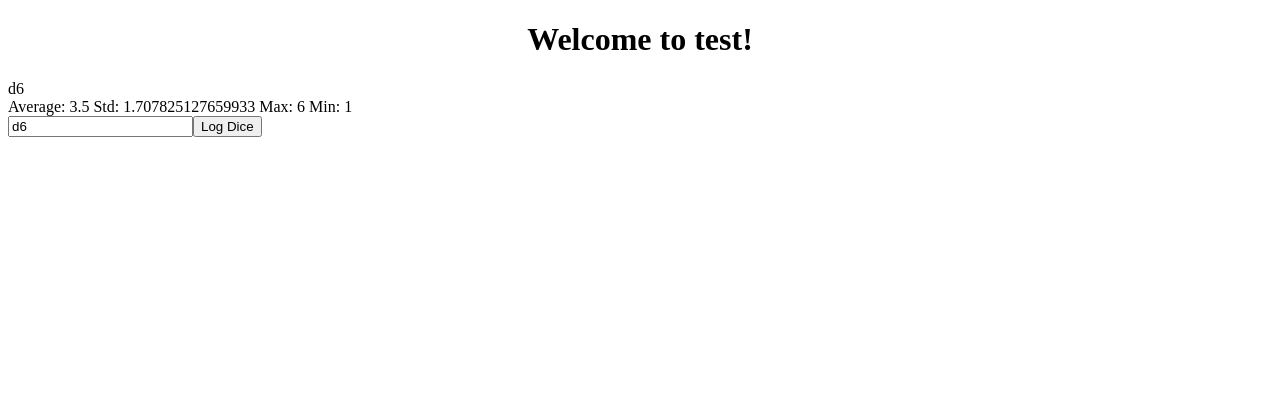
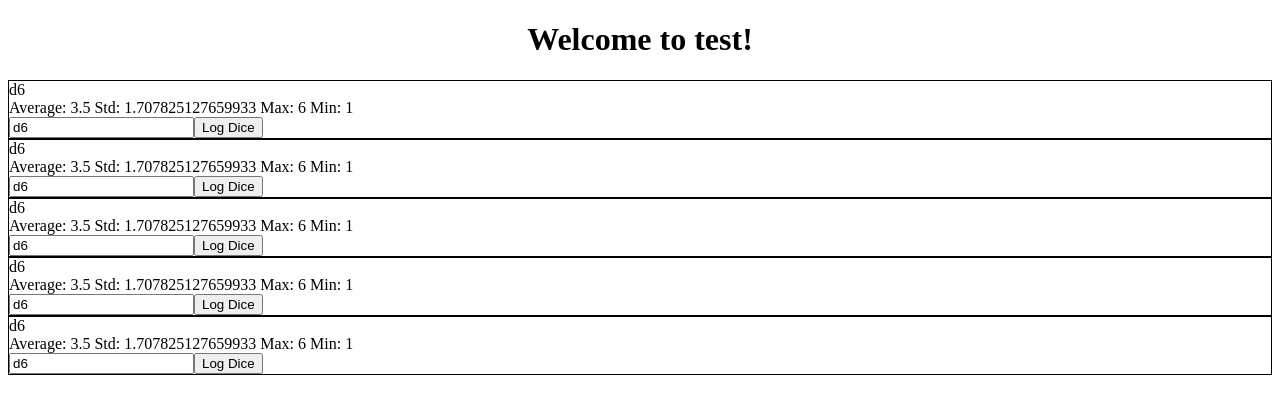
Before and after one commit to lfitchett/DiceStats, an Angular app: page / in a window 1280 px wide. Shown: the top 414 px of the page. Built offline with nearby package versions, Linux system fonts and the light colour scheme.

Commit message:
moved dicerow to component

```diff
--- a/src/app/app.component.html
+++ b/src/app/app.component.html
@@ -5,8 +5,6 @@
   </h1>
 </div>
 
-{{diceStringShow}}
-<br /> Average: {{dice.stats.mean}} Std: {{dice.stats.std}} Max: {{dice.stats.max}} Min: {{dice.stats.min}}
-<br /> <input type="text" [(ngModel)]="diceString" (blur)="updateDie()"/>
-<button (click)="logDice()">Log Dice</button>
+<app-dice-row *ngFor="let row of diceRows;" class="col-sm-6">Loading</app-dice-row>
+
 <br/>
--- a/src/app/app.component.ts
+++ b/src/app/app.component.ts
@@ -1,5 +1,4 @@
 import { Component } from '@angular/core';
-import { Dice } from "../lib/dice"
 
 @Component({
   selector: 'app-root',
@@ -8,21 +7,6 @@ import { Dice } from "../lib/dice"
 })
 export class AppComponent {
   title = 'test';
-  diceString = "d6";
 
-  dice = Dice.Parse(this.diceString);
-  diceStringShow = this.diceString;
-
-  constructor() {
-    console.log(this.dice)
-  }
-
-  public updateDie() {
-    this.dice = Dice.Parse(this.diceString);
-    this.diceStringShow = this.diceString;
-  }
-
-  public logDice() {
-    console.log(this.dice);
-  }
+  diceRows = new Array(5);
 }
--- a/src/app/app.module.ts
+++ b/src/app/app.module.ts
@@ -3,11 +3,13 @@ import { NgModule } from '@angular/core';
 import { FormsModule } from '@angular/forms';
 
 import { AppComponent } from './app.component';
+import { DiceRowComponent } from './dice-row/dice-row.component';
 
 
 @NgModule({
   declarations: [
-    AppComponent
+    AppComponent,
+    DiceRowComponent
   ],
   imports: [
     BrowserModule,
--- /dev/null
+++ b/src/app/dice-row/dice-row.component.html
@@ -0,0 +1,7 @@
+<div style="border:1px solid black;">
+  {{diceStringShow}}
+  <br /> Average: {{dice.stats.mean}} Std: {{dice.stats.std}} Max: {{dice.stats.max}} Min: {{dice.stats.min}}
+  <br />
+  <input type="text" [(ngModel)]="diceString" (blur)="updateDie()" />
+  <button (click)="logDice()">Log Dice</button>
+</div>
--- /dev/null
+++ b/src/app/dice-row/dice-row.component.ts
@@ -0,0 +1,27 @@
+import { Component, OnInit } from '@angular/core';
+import { Dice } from "../../lib/dice"
+
+@Component({
+  selector: 'app-dice-row',
+  templateUrl: './dice-row.component.html',
+  styleUrls: ['./dice-row.component.css']
+})
+export class DiceRowComponent implements OnInit {
+  diceString = "d6";
+
+  dice = Dice.Parse(this.diceString);
+  diceStringShow = this.diceString;
+
+  ngOnInit() {
+    console.log(this.dice)
+  }
+
+  public updateDie() {
+    this.dice = Dice.Parse(this.diceString);
+    this.diceStringShow = this.diceString;
+  }
+
+  public logDice() {
+    console.log(this.dice);
+  }
+}
```
Also changed, not shown: src/app/dice-row/dice-row.component.css (added), 1 other file (tests, documents, lock files or other folders).
